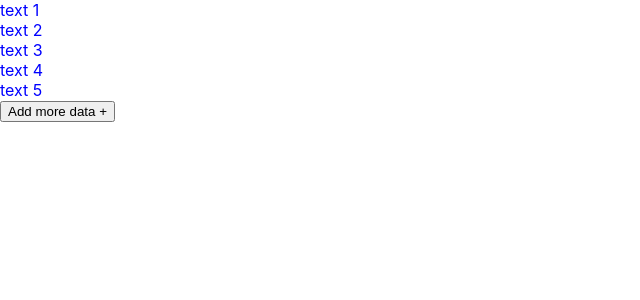
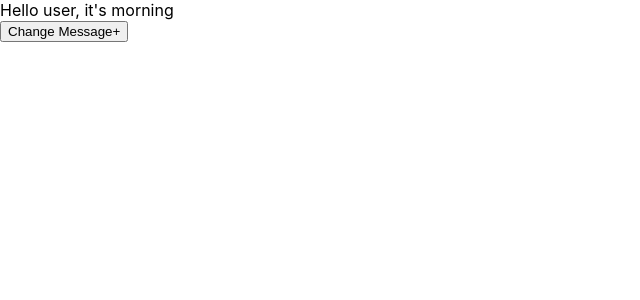
Before and after one commit to arzav18/React-Concepts, a React (Create React App) app: page / in a window 1280 px wide. Shown: the top 300 px of the page, without its empty margins (0-640 px from the left). Built offline with nearby package versions, Linux system fonts and the light colour scheme; the HTML template or start-up script is replaced by a standard one.

Commit message:
useState, useCallBack and re-rendering

```diff
--- a/src/App.js
+++ b/src/App.js
@@ -1,28 +1,60 @@
-import React, {useState} from 'react';
+//How to use useState hook with a callback function:
+
+import React, {useCallback, useState} from 'react';
 import Button from './Button'
 import Text from './Text';
 
 const App = () => {
-    const [data, setData] = useState(    [
-        {id: 'a', text: 'text 1'},
-        {id: 'b', text: 'text 2'},
-        {id: 'c', text: 'text 3'},
-        {id: 'd', text: 'text 4'},
-        {id: 'e', text: 'text 5'},
-    ])
 
-    const addMoreData = () => {
-        setData((prevData) => [{id: 'f', text: 'text 6'}, ...prevData])
-    }
+    //whenever you want to change anything inside JSX, you have to put that inside state variable.
+    //That's why we use useState hook.
+    const[message, setMessage] = useState("Hello user, it's morning");
 
-    //We need keys because when we are rendering similar items in an array, react has to know which item was updated.
-    //Here, index acts as a key,but we should never use index in case of dynamic data, we can use it in static.
+    const changeMessage = useCallback(() => {
+        console.log("function clicked");
+
+        //we use callback function if we want to make use of the prev data as well
+        setMessage((prevData) => {
+            console.log("previous data is:", prevData);
+            return "Hello user, it's afternoon" ;
+        });
+    })
+    console.log(message);
+
     return(
         <>
-        {data.map((item, index) => <Text key={item.id}>{item.text}</Text>)}
-        <Button clickAction = {addMoreData}> Add more data </Button>
+        <div>{message}</div>
+        <Button clickAction={changeMessage}>Change Message</Button>
         </>
     )
 }
 
 export default App
+
+// //How to use useState hook:
+
+// import React, {useState} from 'react';
+// import Button from './Button'
+// import Text from './Text';
+
+// const App = () => {
+
+//     //whenever you want to change anything inside JSX, you have to put that inside state variable.
+//     //That's why we use useState hook.
+//     const[message, setMessage] = useState("Hello user, it's morning");
+
+//     const changeMessage = () => {
+//         console.log("function clicked");
+//         setMessage("Hello user, it's afternoon");
+//     }
+//     console.log(message);
+
+//     return(
+//         <>
+//         <div>{message}</div>
+//         <button onClick={changeMessage}>Change Message</button>
+//         </>
+//     )
+// }
+
+// export default App
--- a/src/Button.js
+++ b/src/Button.js
@@ -1,7 +1,7 @@
-import React from 'react';
+import React, {memo} from 'react';
 
 //Whatever we pass inside a component becomes a children of the component
-const Button = (props) => {
+const Button = memo((props) => {
     console.log(props)
     const {children, clickAction, data} = props
     const handleClick = () => {
@@ -12,6 +12,6 @@ const Button = (props) => {
         +
         {data?.a?.b?.c}
         </button>
-}
+})
 
 export default Button;
```
